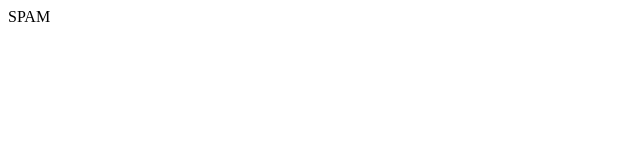
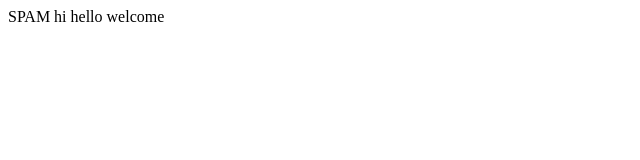
Before and after one commit to AdamsonA/MDIA2526lab3, a plain HTML site: page index.html in a window 1280 px wide. Shown: the whole page, without its empty margins (0-640 px from the left). Drawn offline with Linux system fonts and the light colour scheme.

Commit message:
changed index.html

```diff
--- a/index.html
+++ b/index.html
@@ -4,6 +4,9 @@
                 </title>SPAM</title>
         </head>
         <body>
+hi
+hello
+welcome
 
                 <script>
                         for(var i=0; i<10; i++){
```
